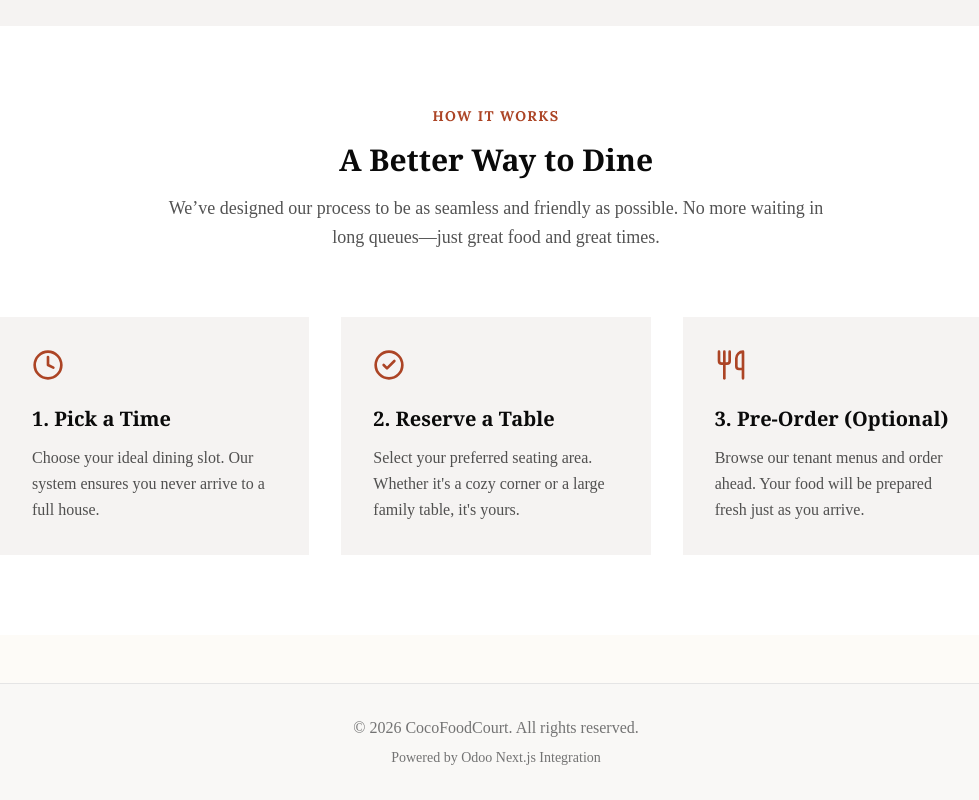
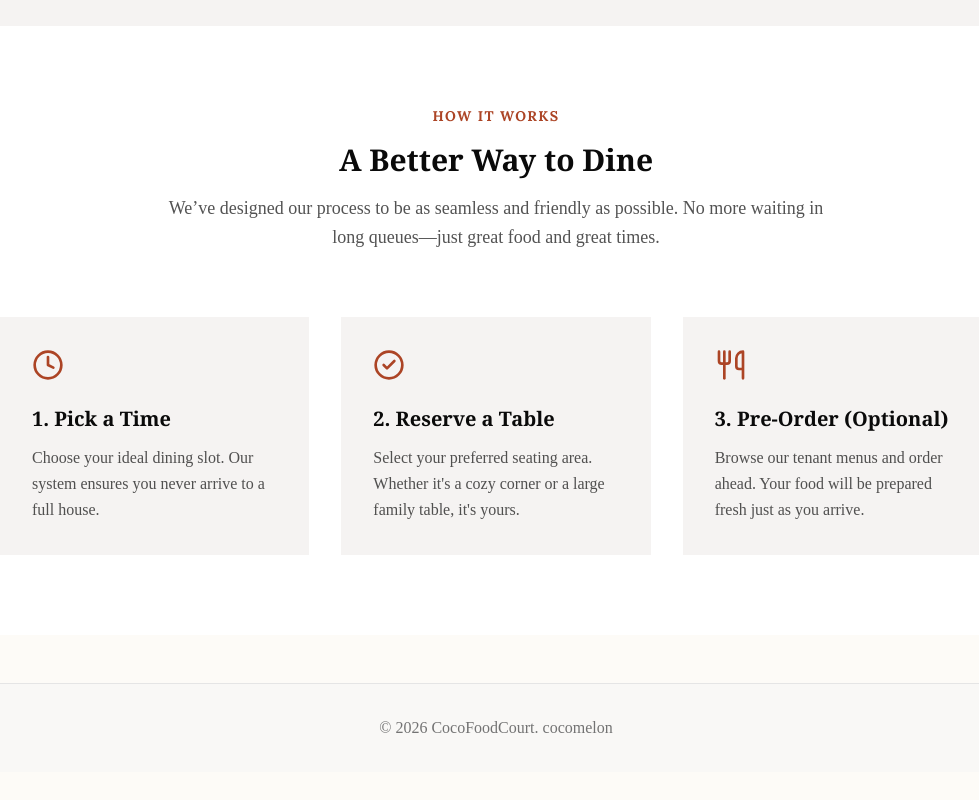
Before and after one commit to Sancaaa/CocoFoodCourt, a Next.js app: page / in a window 1280 px wide. Shown: the part 747-1547 px from the top of the page, without its empty margins (144-1123 px from the left). After the commit the page ends 1519 px from the top, so only its background shows below. Built offline with nearby package versions, Linux system fonts and the light colour scheme; no server answers.

Commit message:
test webhook6

```diff
--- a/src/components/layout/Footer.tsx
+++ b/src/components/layout/Footer.tsx
@@ -2,8 +2,7 @@ export function Footer() {
   return (
     <footer className="border-t bg-muted/50 mt-12 py-8">
       <div className="container mx-auto px-4 text-center text-muted-foreground">
-        <p>&copy; {new Date().getFullYear()} CocoFoodCourt. All rights reserved.</p>
-        <p className="text-sm mt-2">Powered by Odoo Next.js Integration</p>
+        <p>&copy; {new Date().getFullYear()} CocoFoodCourt. cocomelon</p>
       </div>
     </footer>
   );
```
Also changed, not shown: 1 other file (tests, documents, lock files or other folders).
